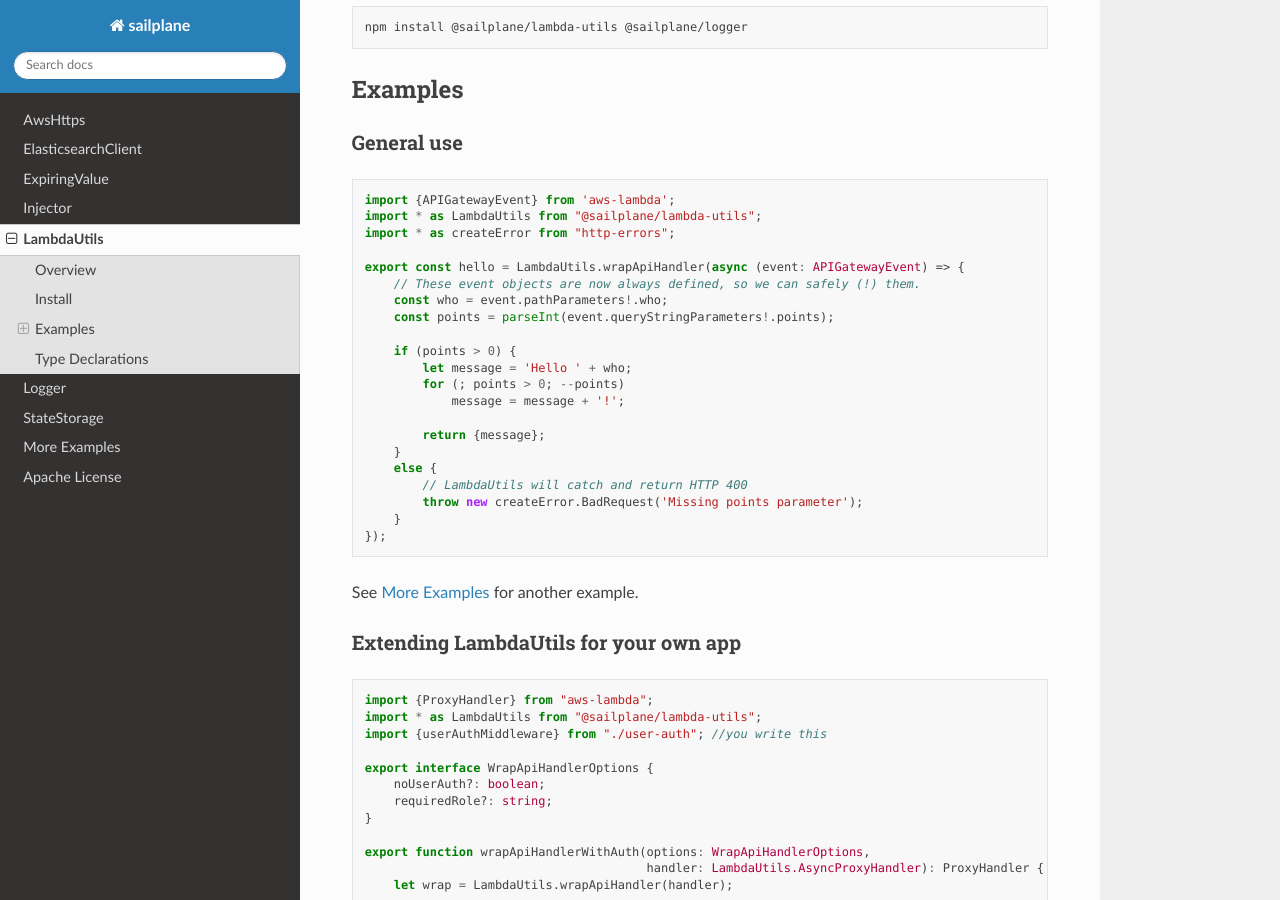
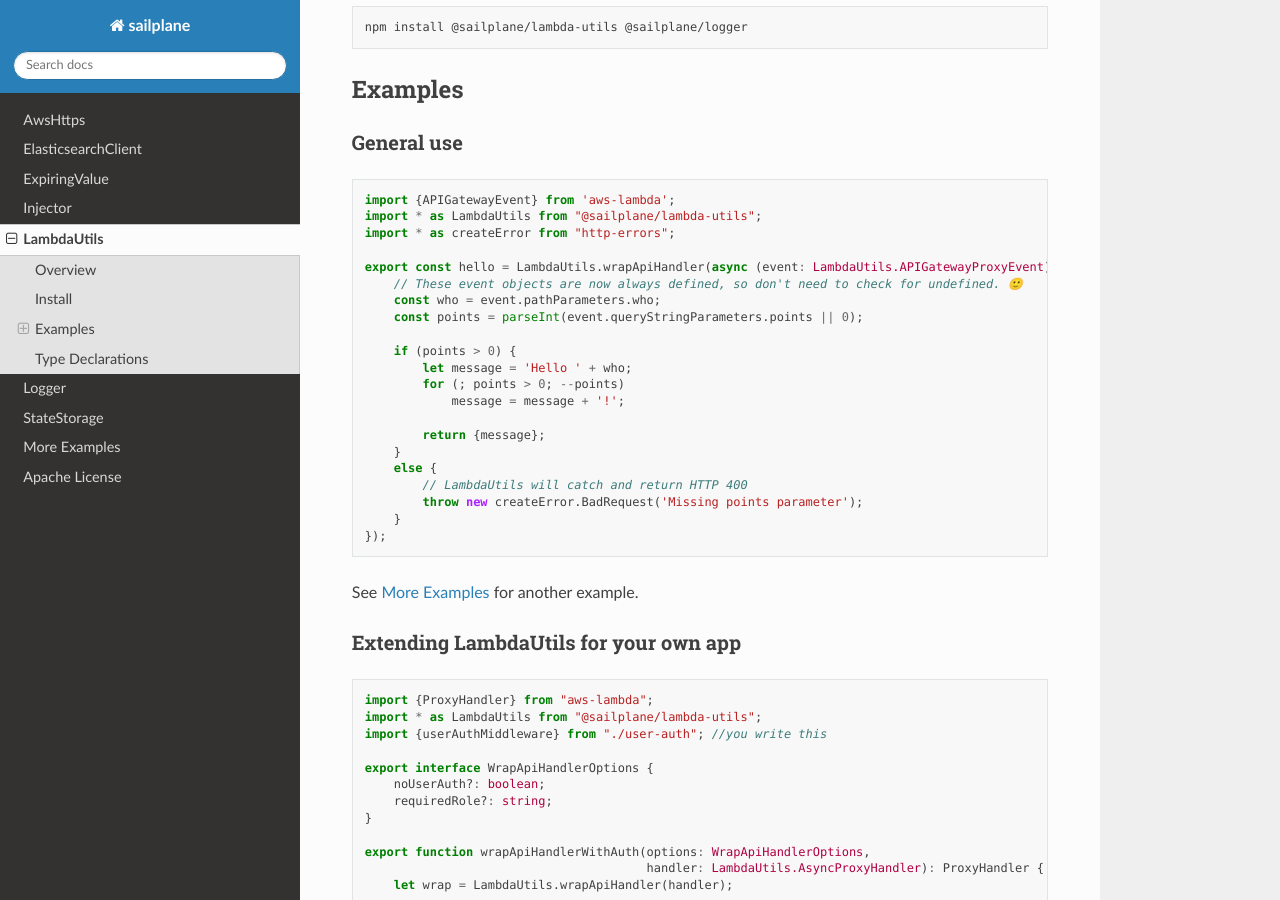
Before and after one commit to rackspace/sailplane, a Sphinx documentation site: the page built from docs/source/lambda_utils.rst, in a window 1280 px wide and 900 px high, scrolled down 1301 px. Built offline with Sphinx 7.4.7 and the Read the Docs theme 2.0.0, drawn with Linux system fonts in a browser that asks for light colours.

Commit message:
Issue 10 - Bump versions for release
- Updated examples
- Tweaked JsDoc on APIGatewayProxyEvents
- Bumped lambda-utils from v1.0.0 to v1.1.0.
- Bumped logger from v1.0.0 to v2.0.0 (non-backward compatible configuration changes)

```diff
--- a/docs/source/examples.rst
+++ b/docs/source/examples.rst
@@ -168,9 +168,9 @@ This example shows how to:
     /**
      * Fetch history of chat on the user's channel
      */
-    export const getChatHistory = LambdaUtils.wrapApiHandler(async (event: APIGatewayEvent) => {
-        const channel = event.queryStringParameters!.channel;
-        const cursor = event.queryStringParameters!.cursor;
+    export const getChatHistory = LambdaUtils.wrapApiHandler(async (event: LambdaUtils.APIGatewayProxyEvent) => {
+        const channel = event.queryStringParameters.channel;
+        const cursor = event.queryStringParameters.cursor;
 
         return Injector.get(ChatService)!.getHistory(channel, cursor);
     });
--- a/docs/source/lambda_utils.rst
+++ b/docs/source/lambda_utils.rst
@@ -63,10 +63,10 @@ General use
     import * as LambdaUtils from "@sailplane/lambda-utils";
     import * as createError from "http-errors";
 
-    export const hello = LambdaUtils.wrapApiHandler(async (event: APIGatewayEvent) => {
-        // These event objects are now always defined, so we can safely (!) them.
-        const who = event.pathParameters!.who;
-        const points = parseInt(event.queryStringParameters!.points);
+    export const hello = LambdaUtils.wrapApiHandler(async (event: LambdaUtils.APIGatewayProxyEvent) => {
+        // These event objects are now always defined, so don't need to check for undefined. 🙂
+        const who = event.pathParameters.who;
+        const points = parseInt(event.queryStringParameters.points || 0);
 
         if (points > 0) {
             let message = 'Hello ' + who;
```
Also changed, not shown: 10 other files.
